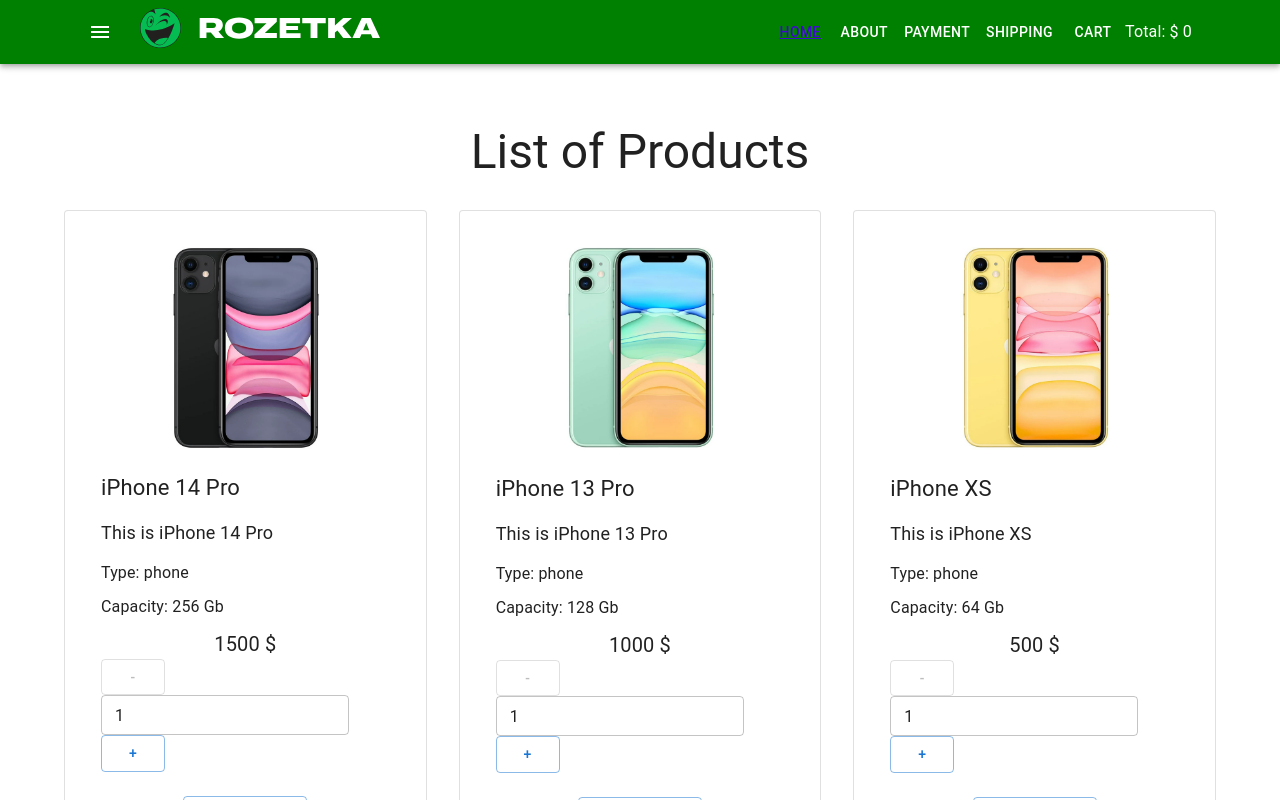
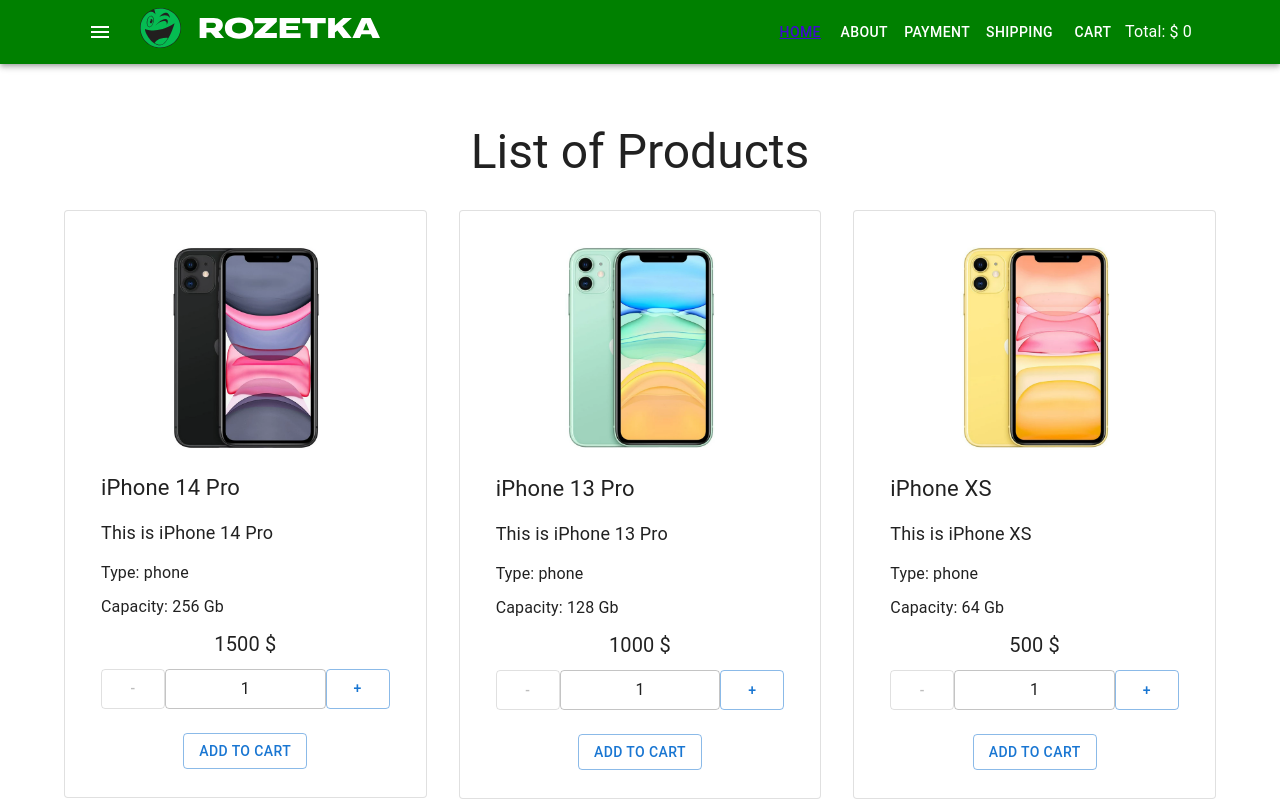
Before and after one commit to MaksAntoshkin/react-22-10, a React (Create React App) app: page / in a window 1280 px wide. Shown: the top 800 px of the page. Built offline with nearby package versions, Linux system fonts and the light colour scheme.

Commit message:
edit Quantity

```diff
--- a/src/components/Quantity/Quantity.tsx
+++ b/src/components/Quantity/Quantity.tsx
@@ -8,7 +8,7 @@
 
 const Quantity = ({ count, onDecrement, onIncrement }: Props) => {
     return (
-        <div>
+        <div className="product-quantity">
             {' '}
             <Button
                 variant="outlined"
```
